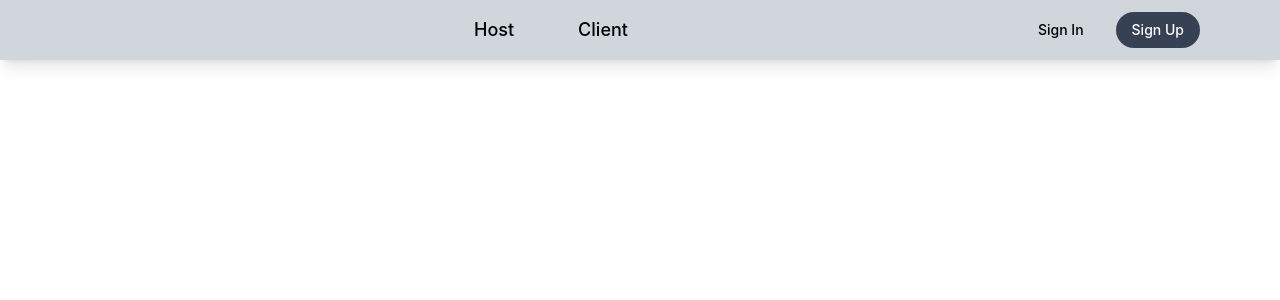
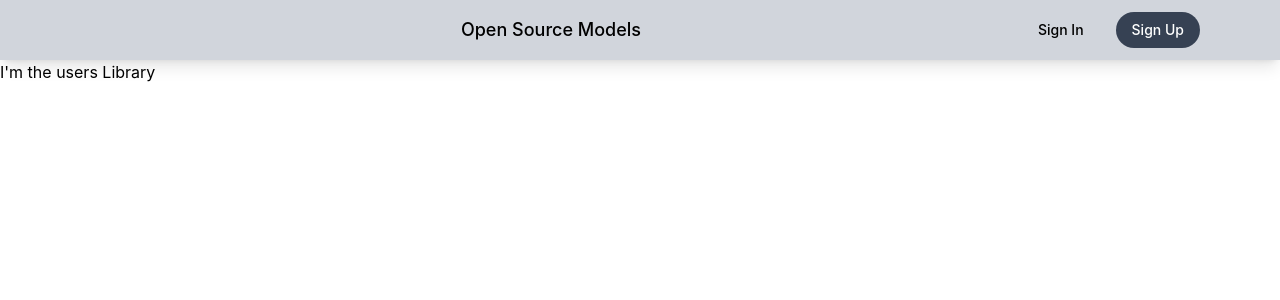
Before and after one commit to trevorwiebe/gpu, a React (Vite) app in the folder front-end/: page /library in a window 1280 px wide. Shown: the top 300 px of the page. Built offline with nearby package versions, Linux system fonts and the light colour scheme; no server answers.

Commit message:
update navbar to only show library when signed in

```diff
--- a/front-end/db.json
+++ b/front-end/db.json
@@ -1,3 +1,14 @@
 {
-  "library": []
+  "library": [
+    {
+      "id": "938f",
+      "userId": "user_36Dh9tXGOsp35oJqShit9Hq3juT",
+      "modelId": "621ffdc036468d709f17434d"
+    },
+    {
+      "id": "39f3",
+      "userId": "user_36Dh9tXGOsp35oJqShit9Hq3juT",
+      "modelId": "621ffdc036468d709f174348"
+    }
+  ]
 }
--- a/front-end/src/App.tsx
+++ b/front-end/src/App.tsx
@@ -1,7 +1,7 @@
 import './App.css'
 import NavBar from './components/NavBar'
-import Host from './components/Host'
-import Client from './components/Client'
+import HuggingFaceModels from './components/HuggingFaceModels'
+import Library from './components/Library'
 
 import { BrowserRouter, Routes, Route, Navigate } from 'react-router'
 
@@ -12,9 +12,9 @@ function App() {
       <BrowserRouter>
         <NavBar/>
         <Routes>
-          <Route path="/" element={<Navigate to="/host" replace/>}/>
-          <Route path="host" element={<Host/>}/>
-          <Route path="client" element={<Client/>}/>
+          <Route path="/" element={<Navigate to="/models" replace/>}/>
+          <Route path="models" element={<HuggingFaceModels/>}/>
+          <Route path="library" element={<Library/>}/>
         </Routes>
       </BrowserRouter>
     </>
--- a/front-end/src/components/Client.tsx
+++ /dev/null
@@ -1,5 +0,0 @@
-export default function Client() {
-    return (
-        <div>I'm a Client</div>
-    )
-}
--- a/front-end/src/components/Host.tsx
+++ b/front-end/src/components/HuggingFaceModels.tsx
@@ -1,7 +1,7 @@
 import ModelList from './model/ModelList'
 import Sorter from './Sorter'
 
-export default function Host() {
+export default function HuggingFaceModels() {
     return (
         <div className="w-full max-w-md md:max-w-xl lg:max-w-4xl mx-auto">
             <Sorter/>
--- /dev/null
+++ b/front-end/src/components/Library.tsx
@@ -0,0 +1,5 @@
+export default function Library() {
+    return (
+        <div>I'm the users Library</div>
+    )
+}
--- a/front-end/src/components/NavBar.tsx
+++ b/front-end/src/components/NavBar.tsx
@@ -6,18 +6,23 @@ import {
   SignUpButton,
   UserButton,
 } from "@clerk/clerk-react"
+import { useUser } from "@clerk/clerk-react"
 
 interface NavigationItem {
-  name: string;
-  href: string;
+  name: string
+  href: string
 }
 
-const navigation: NavigationItem[] = [
-  { name: 'Host', href: 'host' },
-  { name: 'Client', href: 'client' },
-]
+export default function NavBar() {
+  const { isSignedIn } = useUser()
 
-export default function NavBar() {
+  const navigation: NavigationItem[] = isSignedIn
+    ? [
+        { name: "Open Source Models", href: "models" },
+        { name: "Library", href: "library" },
+      ]
+    : [{ name: "Open Source Models", href: "models" }]
+
   return (
     <div className="sticky top-0 z-50 bg-gray-300 shadow-lg">
       <nav className="max-w-6xl mx-auto px-4">
@@ -31,8 +36,8 @@ export default function NavBar() {
                 className={({ isActive }) =>
                   `m-2 px-6 py-2 text-lg font-medium transition-colors duration-200 rounded-full ${
                     isActive
-                      ? 'text-white bg-gray-700'
-                      : 'text-black border-transparent hover:text-white hover:bg-gray-700'
+                      ? "text-white bg-gray-700"
+                      : "text-black border-transparent hover:text-white hover:bg-gray-700"
                   }`
                 }
               >
@@ -40,6 +45,7 @@ export default function NavBar() {
               </NavLink>
             ))}
           </div>
+
           <div className="flex items-center space-x-4">
             <SignedOut>
               <SignInButton mode="modal">
@@ -53,6 +59,7 @@ export default function NavBar() {
                 </button>
               </SignUpButton>
             </SignedOut>
+
             <SignedIn>
               <UserButton />
             </SignedIn>
--- a/front-end/src/components/model/ModelItem.tsx
+++ b/front-end/src/components/model/ModelItem.tsx
@@ -20,7 +20,7 @@ export default function ModelItem(props: ModelItemProps) {
             <div className='flex flex-box justify-between'>
                 <p className="mb-2">{id}</p>
                 <div onClick={() => props.onFavorite(props.model, !props.inLibrary)}>
-                    {props.authenticated && props.inLibrary ? <FaHeart/> : <FaRegHeart/>}
+                    {props.authenticated && (props.inLibrary ? <FaHeart/> : <FaRegHeart/>)}
                 </div>
             </div>
             <div>
```
